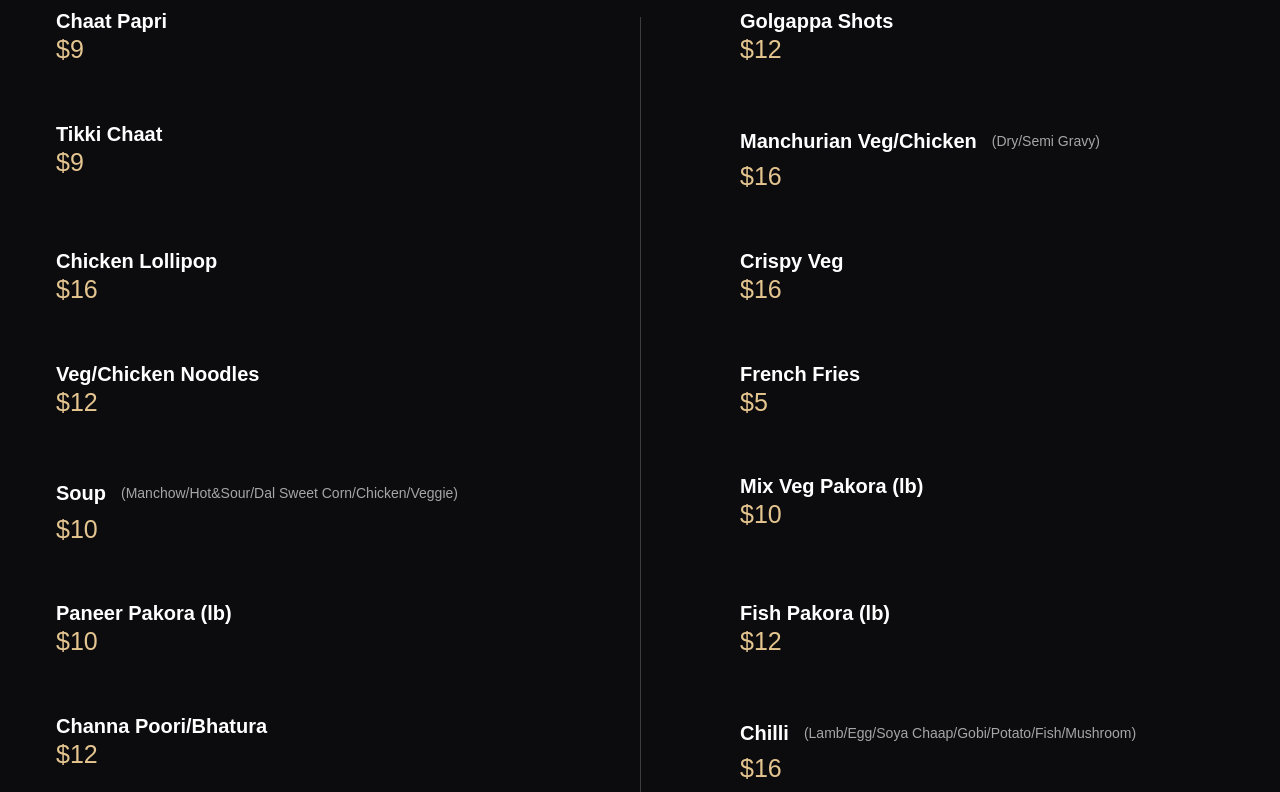
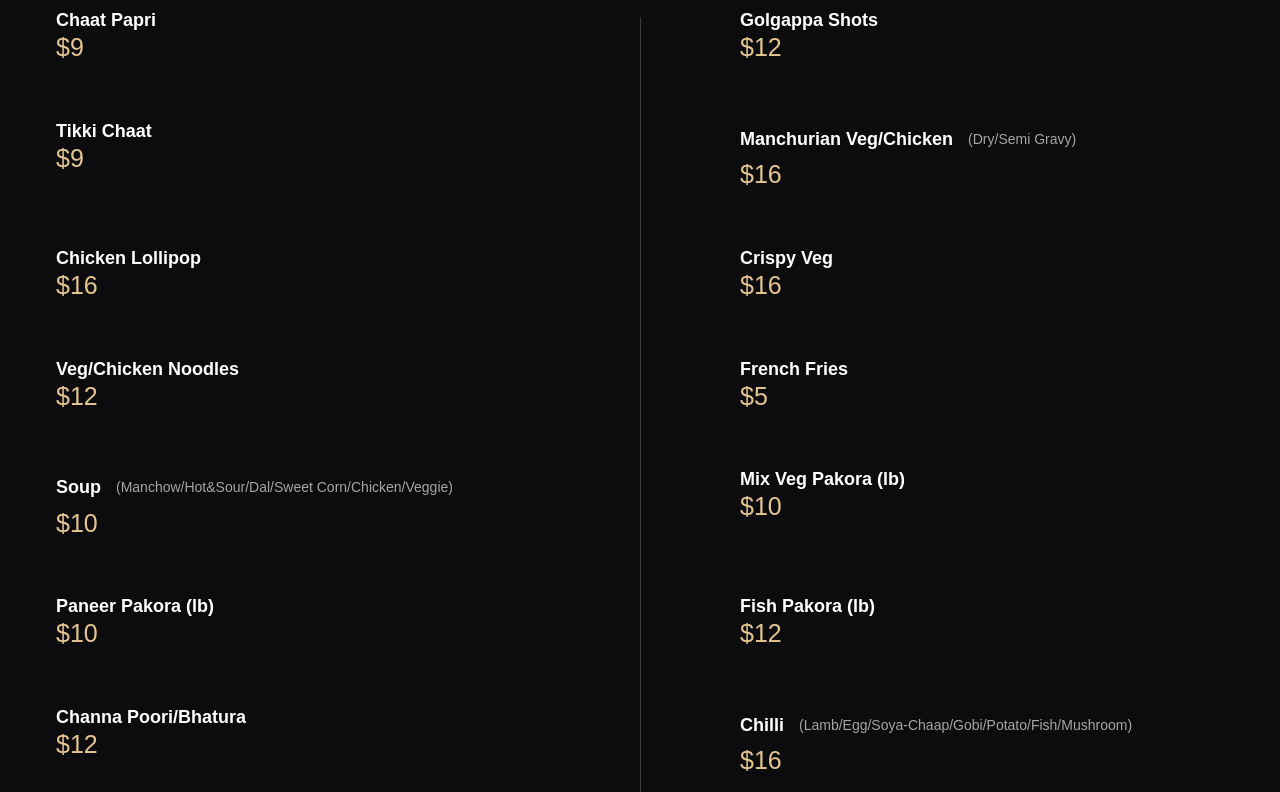
Before and after one commit to saiprabhat/Sardarji, a React (Create React App) app: page / in a window 1280 px wide. Shown: the part 1988-2780 px from the top of the page. Built offline with nearby package versions, Linux system fonts and the light colour scheme.

Commit message:
menu edits font

```diff
--- a/src/Component/Menu.jsx
+++ b/src/Component/Menu.jsx
@@ -73,8 +73,8 @@ export default function Menu() {
                             <a
                               class="card-title"
                               style={{
-                                fontSize: "20px",
-                                lineHeight: "8px",
+                                fontSize: "18px",
+                                lineHeight: "6px",
                                 cursor: "pointer",
                               }}
                             >
@@ -95,17 +95,16 @@ export default function Menu() {
                 );
               })}
             </ul>
-            {/* <!--
-              <p class="menu-text text-center">
+
+              {/* <p class="menu-text text-center">
                 During winter daily from <span class="span">7:00 pm</span> to
                 <span class="span">9:00 pm</span>
-              </p> -->
-              <!--
+              </p>
               <a href="#" class="btn btn-primary">
                 <span class="text text-1">View All Menu</span>
 
                 <span class="text text-2" aria-hidden="true">View All Menu</span>
-              </a> --> */}
+              </a>  */}
 
             {/* <img
                   src="./assets/images/shape-5.png"
--- a/src/data/main.js
+++ b/src/data/main.js
@@ -1,5 +1,7 @@
 export const dict = {
+
   Appetizers: [
+
     {
       name: "Chaat Papri",
       des: null,
@@ -43,7 +45,7 @@ export const dict = {
     },
     {
       name: "Soup",
-      des: "(Manchow/Hot&Sour/Dal Sweet Corn/Chicken/Veggie)",
+      des: "(Manchow/Hot&Sour/Dal/Sweet Corn/Chicken/Veggie)",
       price: "$10",
     },
     {
@@ -68,7 +70,7 @@ export const dict = {
     },
     {
       name: "Chilli",
-      des: "(Lamb/Egg/Soya Chaap/Gobi/Potato/Fish/Mushroom)",
+      des: "(Lamb/Egg/Soya-Chaap/Gobi/Potato/Fish/Mushroom)",
       price: "$16",
     },
     {
--- a/src/index.css
+++ b/src/index.css
@@ -471,10 +471,14 @@ body.nav-active {
 .bg-black-10 {
   background-color: var(--smoky-black-2);
 }
-
+/* .menu .grid-list {
+  gap: 55px 200px;
+  margin-block-end: 55px;
+} */
 .grid-list {
   display: grid;
-  gap: 40px 100px;
+  gap: 20px 100px;
+  /* margin-block-end: 55px; */
 }
 
 .hover\:shine {
```
Also changed, not shown: src/images/logoo3.png.
